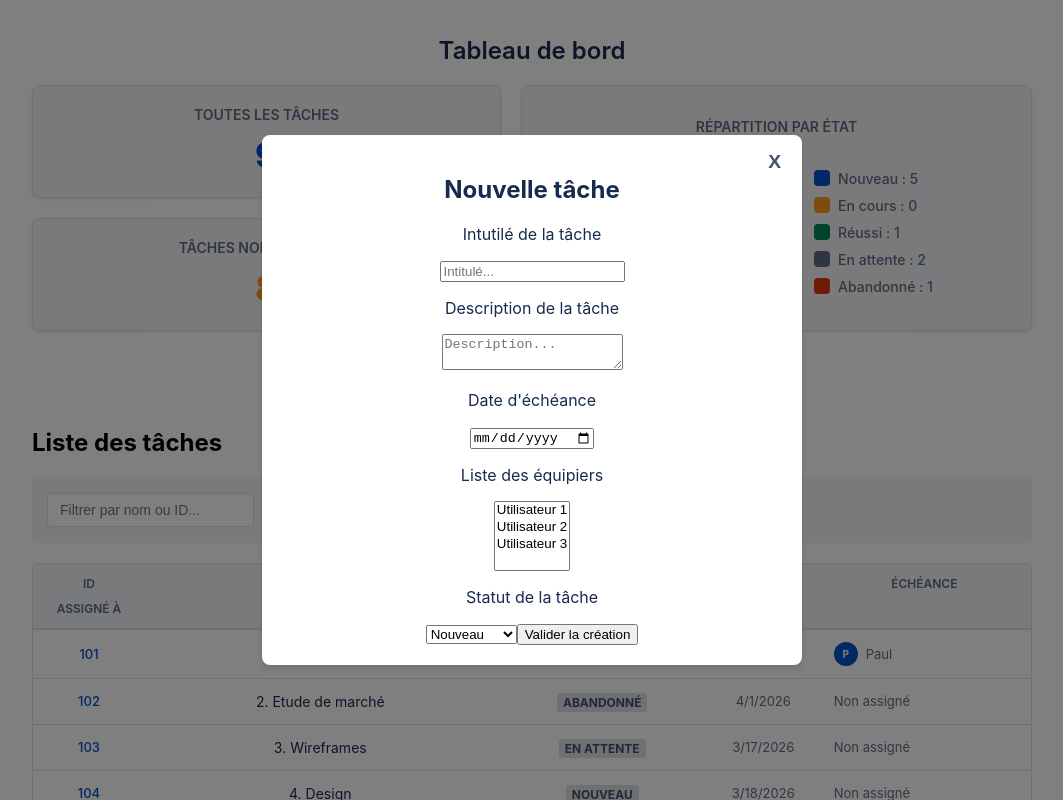
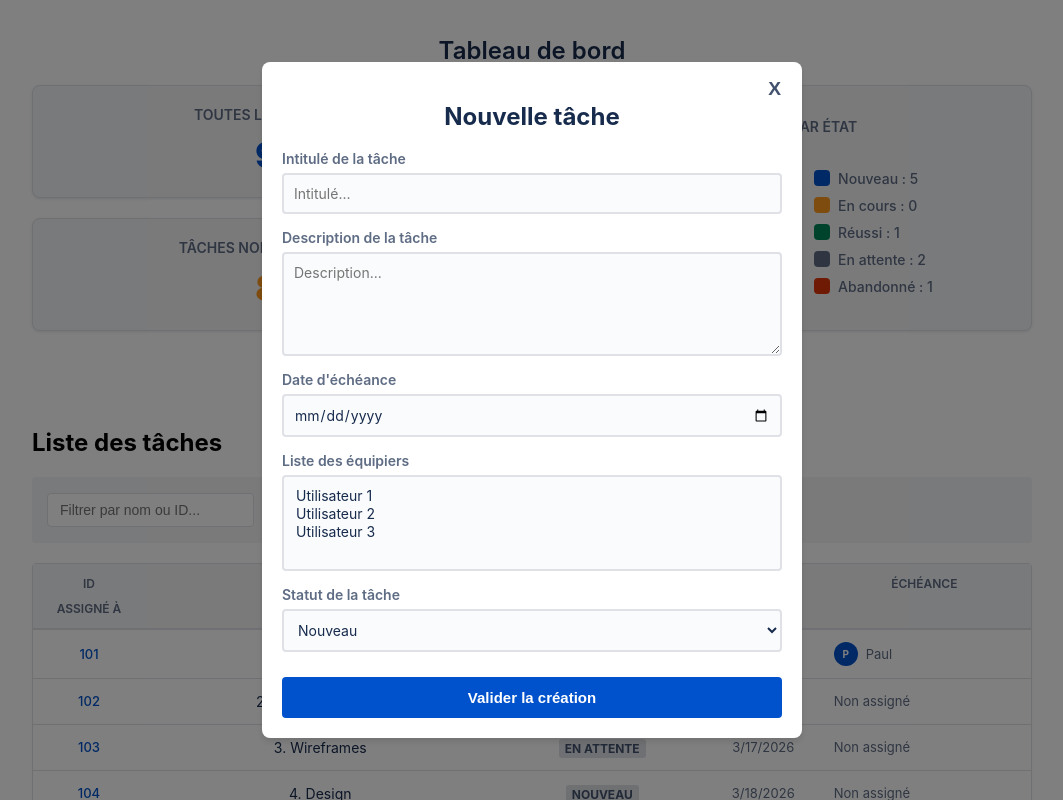
Before and after one commit to LoanALLARD/TodoList-React, a React (Create React App) app in the folder todo-list/: page / in a window 1280 px wide. Both pictures are taken after a click on the button "Créer une tâche". Shown: the top 800 px of the page, without its empty margins (108-1171 px from the left). Built offline with nearby package versions, Linux system fonts and the light colour scheme.

Commit message:
feat: refactor form components and update import paths for better organization

```diff
--- a/todo-list/src/App.js
+++ b/todo-list/src/App.js
@@ -1,6 +1,6 @@
 import { useState } from "react";
 import "./App.css";
-import TaskForm from "./Components/Forms/TaskForm";
+import TaskForm from "./Components/Forms/TaskForm/TaskForm";
 import TaskList from "./TasksList";
 import FoldersList from "./FoldersList";
 import Header from "./Components/Header/Header";
--- a/todo-list/src/Components/Forms/FolderForm.js
+++ /dev/null
@@ -1,44 +0,0 @@
-export default function FolderForm({ onSubmit, initialData }) {
-    const handleSubmit = (event) => {
-        event.preventDefault();
-        const formData = new FormData(event.target);
-        const folderData = {
-            title: formData.get("intitule"),
-            description: formData.get("description"),
-            color: formData.get("color"),
-        };
-        onSubmit(folderData);
-    };
-
-    return (
-        <form onSubmit={handleSubmit}>
-            <p>Intitulé du dossier</p>
-            <input
-                type="text"
-                id="intitule"
-                name="intitule"
-                placeholder="Intitulé..."
-                defaultValue={initialData?.title || ""}
-                required
-            />
-            <p>Description du dossier</p>
-            <textarea
-                id="description"
-                name="description"
-                placeholder="Description..."
-                defaultValue={initialData?.description || ""}
-            />
-            <p>Couleur du dossier</p>
-            <input
-                type="color"
-                name="color"
-                defaultValue={initialData?.color || "#000000"}
-            />
-            <br />
-            <br />
-            <button type="submit">
-                {initialData ? "Modifier" : "Créer le dossier"}
-            </button>
-        </form>
-    );
-}
--- /dev/null
+++ b/todo-list/src/Components/Forms/FolderForm/FolderForm.js
@@ -0,0 +1,60 @@
+import "../forms.css";
+
+export default function FolderForm({ onSubmit, initialData }) {
+    const handleSubmit = (event) => {
+        event.preventDefault();
+        const formData = new FormData(event.target);
+        const folderData = {
+            title: formData.get("intitule"),
+            description: formData.get("description"),
+            color: formData.get("color"),
+        };
+        onSubmit(folderData);
+    };
+
+    return (
+        <form onSubmit={handleSubmit} className="modal-form">
+            <div className="form-group">
+                <label className="form-label" htmlFor="intitule">
+                    Intitulé du dossier
+                </label>
+                <input
+                    type="text"
+                    id="intitule"
+                    name="intitule"
+                    className="form-input"
+                    placeholder="Intitulé..."
+                    defaultValue={initialData?.title || ""}
+                    required
+                />
+            </div>
+
+            <div className="form-group">
+                <label className="form-label" htmlFor="description">
+                    Description du dossier
+                </label>
+                <textarea
+                    id="description"
+                    name="description"
+                    className="form-textarea"
+                    placeholder="Description..."
+                    defaultValue={initialData?.description || ""}
+                />
+            </div>
+
+            <div className="form-group">
+                <label className="form-label">Couleur du dossier</label>
+                <input
+                    type="color"
+                    name="color"
+                    className="form-color-picker"
+                    defaultValue={initialData?.color || "#000000"}
+                />
+            </div>
+
+            <button type="submit" className="form-submit-btn">
+                {initialData ? "Modifier" : "Créer le dossier"}
+            </button>
+        </form>
+    );
+}
--- a/todo-list/src/Components/Forms/TaskForm.js
+++ /dev/null
@@ -1,59 +0,0 @@
-import { ETATS } from "../../data/etats";
-
-export default function TaskForm({ onSubmit }) {
-    const handleSubmit = (event) => {
-        event.preventDefault();
-        const formData = new FormData(event.target);
-        const task = formData.get("task");
-        const description = formData.get("description");
-        const creationDate = Date.now();
-        const dueDate = formData.get("dueDate");
-        const assignees = formData.getAll("assignees");
-        const status = formData.get("status");
-        onSubmit({
-            task,
-            description,
-            creationDate,
-            dueDate,
-            assignees,
-            status,
-        });
-        event.target.reset();
-    };
-
-    return (
-        <form onSubmit={handleSubmit}>
-            <p>Intutilé de la tâche</p>
-            <input type="text" name="task" placeholder="Intitulé..." required />
-
-            <p>Description de la tâche</p>
-            <textarea
-                name="description"
-                placeholder="Description..."
-                required
-            />
-
-            <p>Date d'échéance</p>
-            <input type="date" name="dueDate" required />
-
-            <p>Liste des équipiers</p>
-            <select name="assignees" multiple required>
-                <option value="user1">Utilisateur 1</option>
-                <option value="user2">Utilisateur 2</option>
-                <option value="user3">Utilisateur 3</option>
-            </select>
-
-            <p>Statut de la tâche</p>
-            <select name="status" required>
-                {ETATS &&
-                    Object.values(ETATS).map((etat) => (
-                        <option key={etat} value={etat}>
-                            {etat}
-                        </option>
-                    ))}
-            </select>
-
-            <button type="submit">Valider la création</button>
-        </form>
-    );
-}
--- /dev/null
+++ b/todo-list/src/Components/Forms/TaskForm/TaskForm.js
@@ -0,0 +1,89 @@
+import { ETATS } from "../../../data/etats";
+import "../forms.css";
+
+export default function TaskForm({ onSubmit }) {
+    const handleSubmit = (event) => {
+        event.preventDefault();
+        const formData = new FormData(event.target);
+        const task = formData.get("task");
+        const description = formData.get("description");
+        const creationDate = Date.now();
+        const dueDate = formData.get("dueDate");
+        const assignees = formData.getAll("assignees");
+        const status = formData.get("status");
+        onSubmit({
+            task,
+            description,
+            creationDate,
+            dueDate,
+            assignees,
+            status,
+        });
+        event.target.reset();
+    };
+
+    return (
+        <form onSubmit={handleSubmit} className="modal-form">
+            <div className="form-group">
+                <label className="form-label">Intitulé de la tâche</label>
+                <input
+                    type="text"
+                    name="task"
+                    className="form-input"
+                    placeholder="Intitulé..."
+                    required
+                />
+            </div>
+
+            <div className="form-group">
+                <label className="form-label">Description de la tâche</label>
+                <textarea
+                    name="description"
+                    className="form-textarea"
+                    placeholder="Description..."
+                    required
+                />
+            </div>
+
+            <div className="form-group">
+                <label className="form-label">Date d'échéance</label>
+                <input
+                    type="date"
+                    name="dueDate"
+                    className="form-input"
+                    required
+                />
+            </div>
+
+            <div className="form-group">
+                <label className="form-label">Liste des équipiers</label>
+                <select
+                    name="assignees"
+                    className="form-select"
+                    multiple
+                    required
+                >
+                    <option value="user1">Utilisateur 1</option>
+                    <option value="user2">Utilisateur 2</option>
+                    <option value="user3">Utilisateur 3</option>
+                </select>
+            </div>
+
+            <div className="form-group">
+                <label className="form-label">Statut de la tâche</label>
+                <select name="status" className="form-select" required>
+                    {ETATS &&
+                        Object.values(ETATS).map((etat) => (
+                            <option key={etat} value={etat}>
+                                {etat}
+                            </option>
+                        ))}
+                </select>
+            </div>
+
+            <button type="submit" className="form-submit-btn">
+                Valider la création
+            </button>
+        </form>
+    );
+}
--- /dev/null
+++ b/todo-list/src/Components/Forms/forms.css
@@ -0,0 +1,77 @@
+.modal-form {
+    display: flex;
+    flex-direction: column;
+    gap: 15px;
+    margin-top: 15px;
+}
+
+.form-group {
+    display: flex;
+    flex-direction: column;
+    gap: 6px;
+    text-align: left;
+}
+
+.form-label {
+    font-size: 14px;
+    font-weight: 600;
+    color: #5e6c84;
+    margin: 0;
+}
+
+.form-input,
+.form-select,
+.form-textarea {
+    padding: 10px;
+    border: 2px solid #dfe1e6;
+    border-radius: 4px;
+    font-size: 14px;
+    color: #172b4d;
+    background-color: #fafbfc;
+    font-family: inherit;
+    transition: background-color 0.2s ease, border-color 0.2s ease;
+}
+
+.form-input:focus,
+.form-select:focus,
+.form-textarea:focus {
+    background-color: #ffffff;
+    border-color: #4c9aff;
+    outline: none;
+}
+
+.form-textarea {
+    resize: vertical;
+    min-height: 80px;
+}
+
+.form-select[multiple] {
+    height: auto;
+    min-height: 90px;
+}
+
+.form-color-picker {
+    width: 60px;
+    height: 40px;
+    padding: 2px;
+    border: 2px solid #dfe1e6;
+    border-radius: 4px;
+    cursor: pointer;
+}
+
+.form-submit-btn {
+    background-color: #0052cc;
+    color: white;
+    border: none;
+    padding: 12px 20px;
+    border-radius: 4px;
+    font-size: 15px;
+    font-weight: bold;
+    cursor: pointer;
+    margin-top: 10px;
+    transition: background-color 0.2s ease;
+}
+
+.form-submit-btn:hover {
+    background-color: #0065ff;
+}
--- a/todo-list/src/FoldersList.js
+++ b/todo-list/src/FoldersList.js
@@ -1,6 +1,6 @@
 import React, { useState } from "react";
 import "./TasksList.css";
-import FolderForm from "./Components/Forms/FolderForm";
+import FolderForm from "./Components/Forms/FolderForm/FolderForm";
 import Modal from "./Components/Modals/Modal";
 import { Trash2, Pencil } from "lucide-react";
 
--- a/todo-list/src/TasksList.js
+++ b/todo-list/src/TasksList.js
@@ -1,6 +1,6 @@
 import React, { useState } from "react";
 import "./TasksList.css";
-import TaskForm from "./Components/Forms/TaskForm";
+import TaskForm from "./Components/Forms/TaskForm/TaskForm";
 import Modal from "./Components/Modals/Modal";
 import { ETATS } from "./data/etats";
 
```
